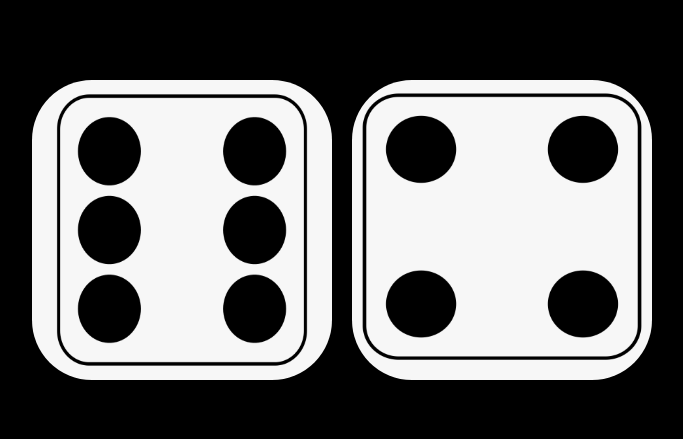
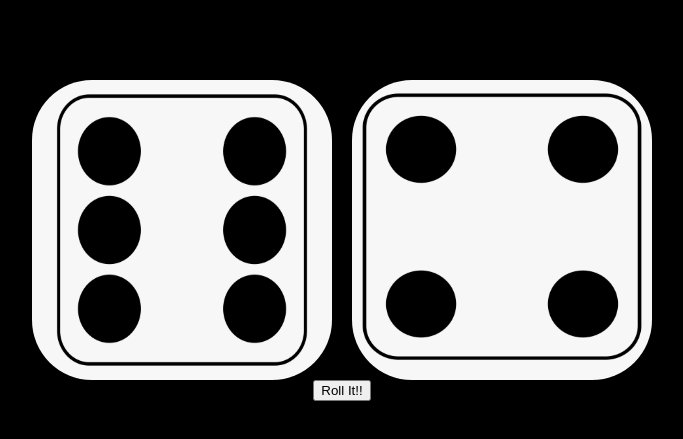
Before and after one commit to SAMARJEETsingh3419/RollingDice, a plain HTML site: page index.html in a window 1280 px wide. Shown: the part 103-542 px from the top of the page, without its empty margins (298-981 px from the left). Drawn offline with Linux system fonts and the light colour scheme.

Commit message:
index.html

```diff
--- a/index.html
+++ b/index.html
@@ -13,6 +13,7 @@
             <img src="./diceimg/dice6.png" alt="dice 6">
             <img src="./diceimg/dice6.png" alt="dice 6">
         </div>
+        <button>Roll It!!</button>
     </div>
     <script src="./index.js" charset="UTF-8"></script>
 </body>
```
